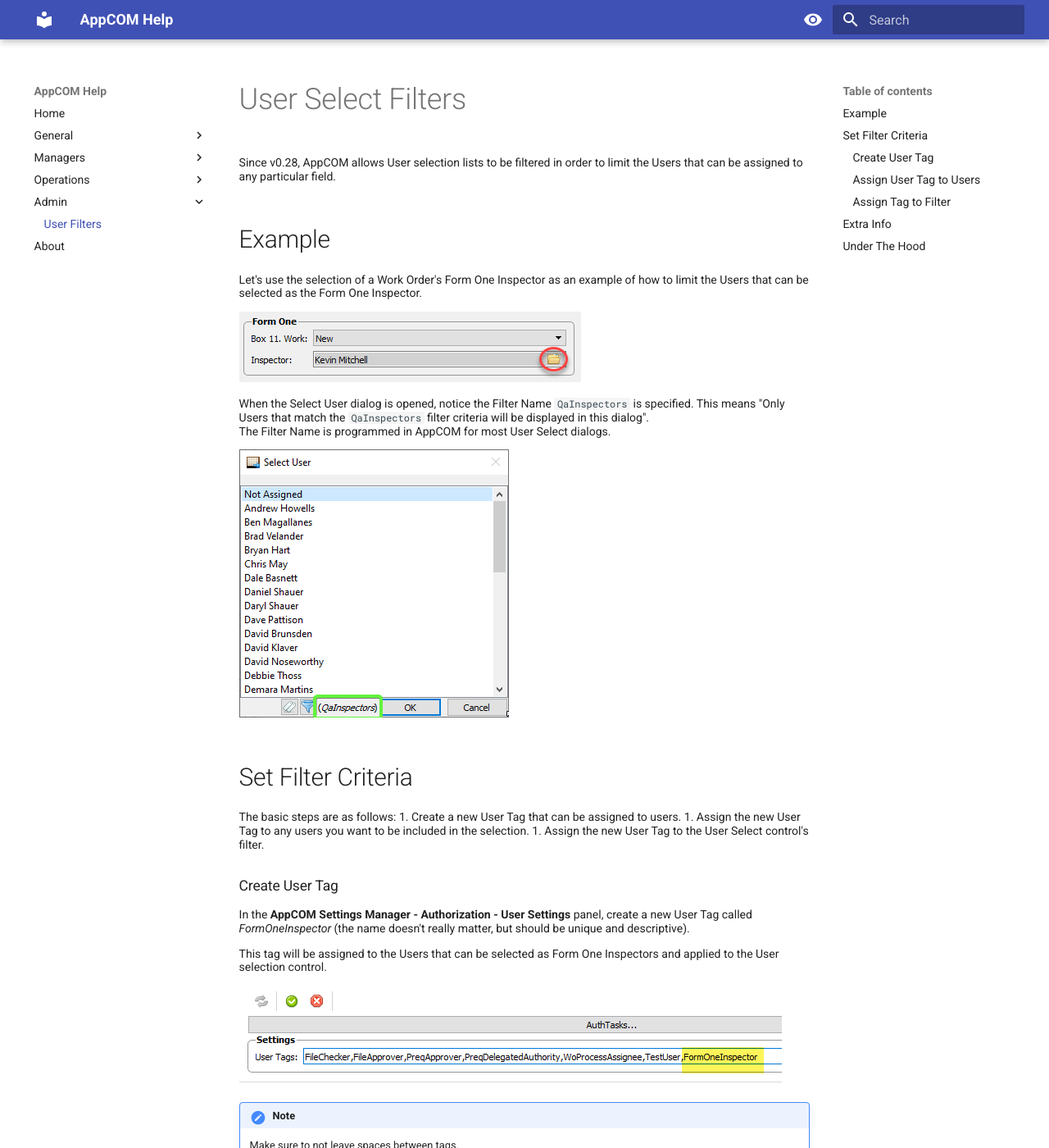
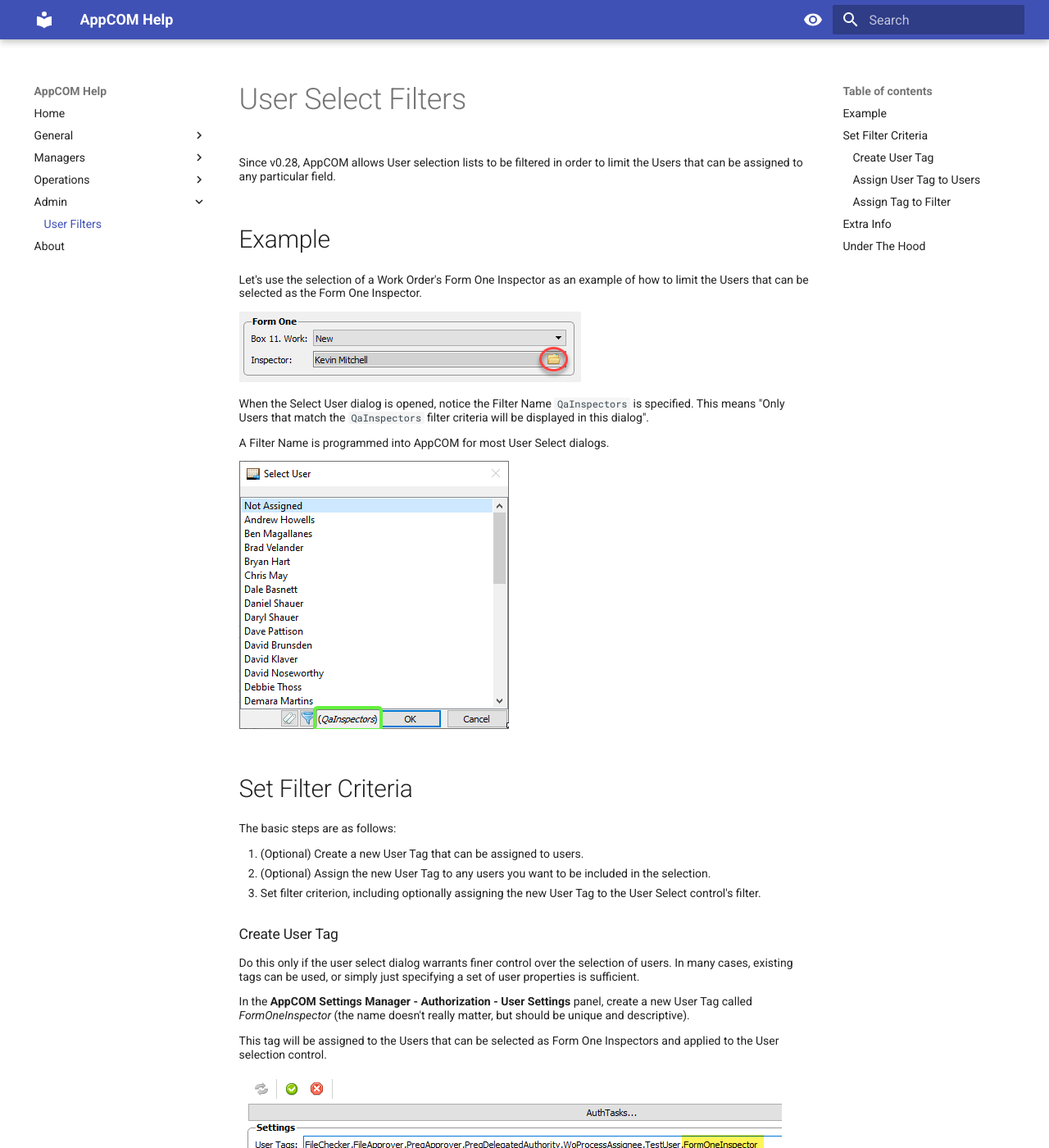
Before and after one commit to MikeH-Jac/achelp, an MkDocs documentation site: the page built from docs/admin/user-select.md, in a window 1280 px wide and 1400 px high. Shown: the whole window at 82% size. Built offline with MkDocs 1.6.1 and Material for MkDocs 9.7.7, drawn with Linux system fonts in a browser that asks for light colours.

```diff
--- a/docs/admin/user-select.md
+++ b/docs/admin/user-select.md
@@ -9,18 +9,22 @@ Let's use the selection of a Work Order's Form One Inspector as an example of ho
 ![](images/user-sel-1.png)
 
 When the Select User dialog is opened, notice the Filter Name `QaInspectors` is specified.  This means "Only Users that match the `QaInspectors` filter criteria will be displayed in this dialog".
-The Filter Name is programmed in AppCOM for most User Select dialogs.
+
+A Filter Name is programmed into AppCOM for most User Select dialogs.
 
 ![](images/Z84X0OAvH8.png)
 
 ## Set Filter Criteria
 
 The basic steps are as follows:
-1. Create a new User Tag that can be assigned to users.
-1. Assign the new User Tag to any users you want to be included in the selection.
-1. Assign the new User Tag to the User Select control's filter.
+
+1. (Optional) Create a new User Tag that can be assigned to users.
+1. (Optional) Assign the new User Tag to any users you want to be included in the selection.
+1. Set filter criterion, including optionally assigning the new User Tag to the User Select control's filter.
 
 ### Create User Tag
+
+Do this only if the user select dialog warrants finer control over the selection of users.  In many cases, existing tags can be used, or simply just specifying a set of user properties is sufficient.
 
 In the **AppCOM Settings Manager - Authorization - User Settings** panel, create a new User Tag called *FormOneInspector* (the name doesn't really matter, but should be unique and descriptive).
 
--- a/mkdocs.yml
+++ b/mkdocs.yml
@@ -1,7 +1,8 @@
 nav:
   - Home: index.md
   - General:
-    - Searching: general/search.md
+    - Searching: general/search/search.md
+    - View Columns: general/columns/columns.md
   - Managers:
     - Assets: managers/assets/assets-mgr.md
     - Ecrs: managers/ecrs/ecrs-mgr.md
```
Also changed, not shown: docs/general/columns/columns.md (added, +42 -0 lines), docs/managers/preqs/preqs-mgr.md (+0 -1 lines), mkdocs-notes.md (+2 -0 lines), docs/general/columns/image-1.png (added), docs/general/columns/image-2.png (added), docs/general/columns/image-3.png (added), docs/general/columns/image-4.png (added), docs/general/columns/image.png (added), docs/general/search/image-1.png (renamed from docs/general/image-1.png), docs/general/search/image-2.png (renamed from docs/general/image-2.png), docs/general/search/image-3.png (renamed from docs/general/image-3.png), docs/general/search/image-4.png (renamed from docs/general/image-4.png), docs/general/search/image.png (renamed from docs/general/image.png), docs/general/search/search.md (renamed from docs/general/search.md).
